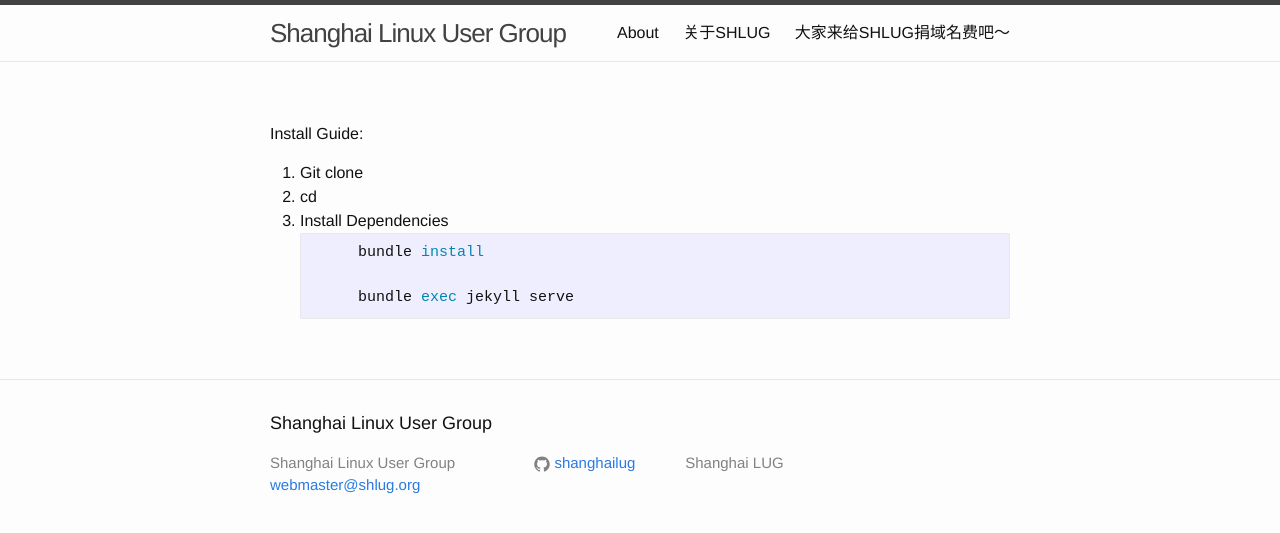
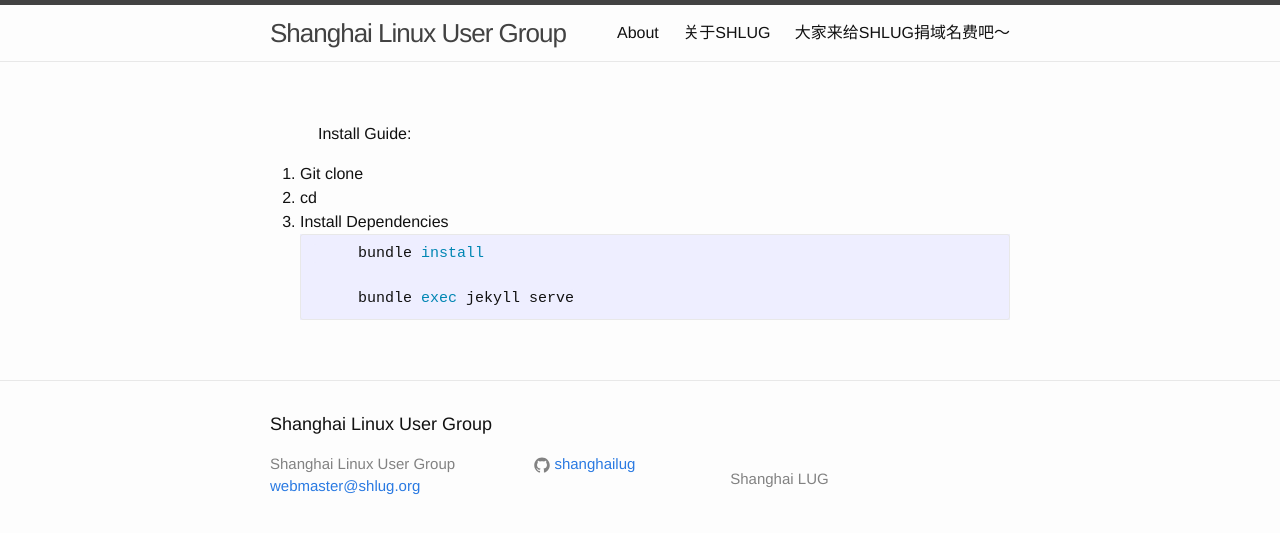
Before and after one commit to shanghailug/shanghailug.github.io, a Jekyll site: the page built from INSTALL.md, in a window 1280 px wide. Shown: the top 533 px of the page. Built offline with Jekyll 4.4.1, drawn with Linux system fonts in a browser that asks for light colours; our own code applies the rules of GitHub Pages for plain Markdown files.

Commit message:
update css, add table format.

```diff
--- a/css/main.scss
+++ b/css/main.scss
@@ -51,3 +51,19 @@
         "layout",
         "syntax-highlighting"
 ;
+
+
+.mbtablestyle {
+    border-collapse: collapse;
+    > table, td, th {
+        border: 1px solid black;
+        padding: 0.1em 0.5em 0.1em 0.5em;
+    }
+    margin: auto;
+    width: 50%;
+}
+
+p {
+    margin: 1em;
+    text-indent: 2em;
+}
```
